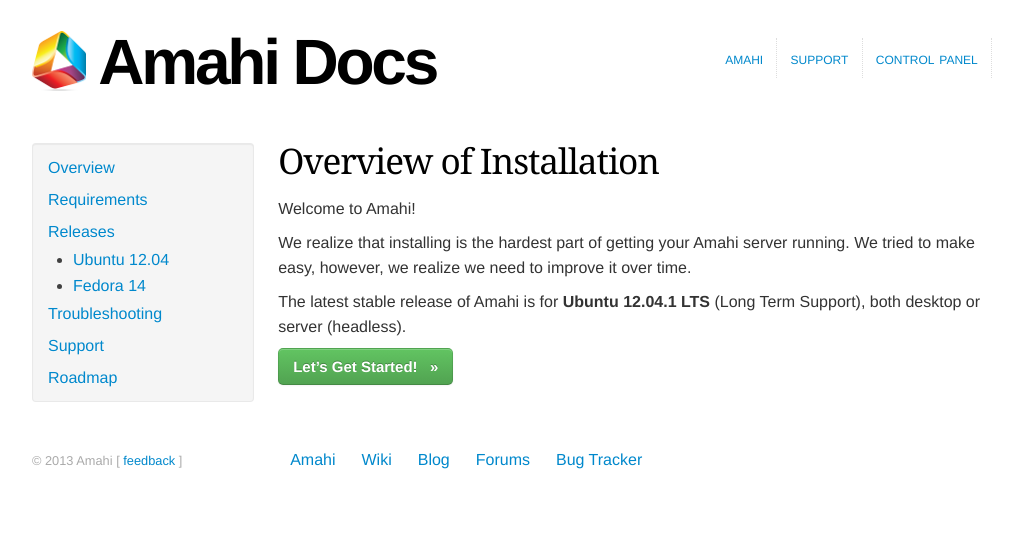
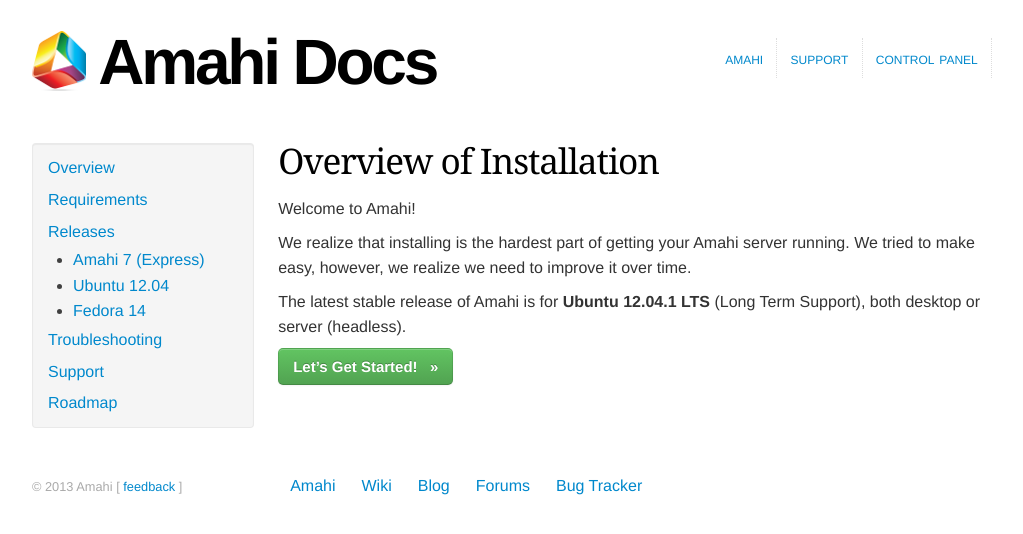
Before and after one commit to amahi/docs, a Jekyll site: the page built from index.md, in a window 1280 px wide. Shown: the top 534 px of the page, without its empty margins (128-1151 px from the left). Built offline with Jekyll 4.4.1, drawn with Linux system fonts in a browser that asks for light colours; nearby versions of some CDN libraries.

Commit message:
Update homepage.html

```diff
--- a/_layouts/homepage.html
+++ b/_layouts/homepage.html
@@ -12,6 +12,7 @@
 				<li{% if page.current == 'releases' %} class="active"{% endif %}>
 				<a href="releases.html">Releases</a>
 				<ul>
+					<li><a href="amahi-7-express.html">Amahi 7 (Express)</a></li>
 					<li><a href="ubuntu-12.html">Ubuntu 12.04</a></li>
 					<li><a href="fedora-14.html">Fedora 14</a></li>
 				</ul>
```
